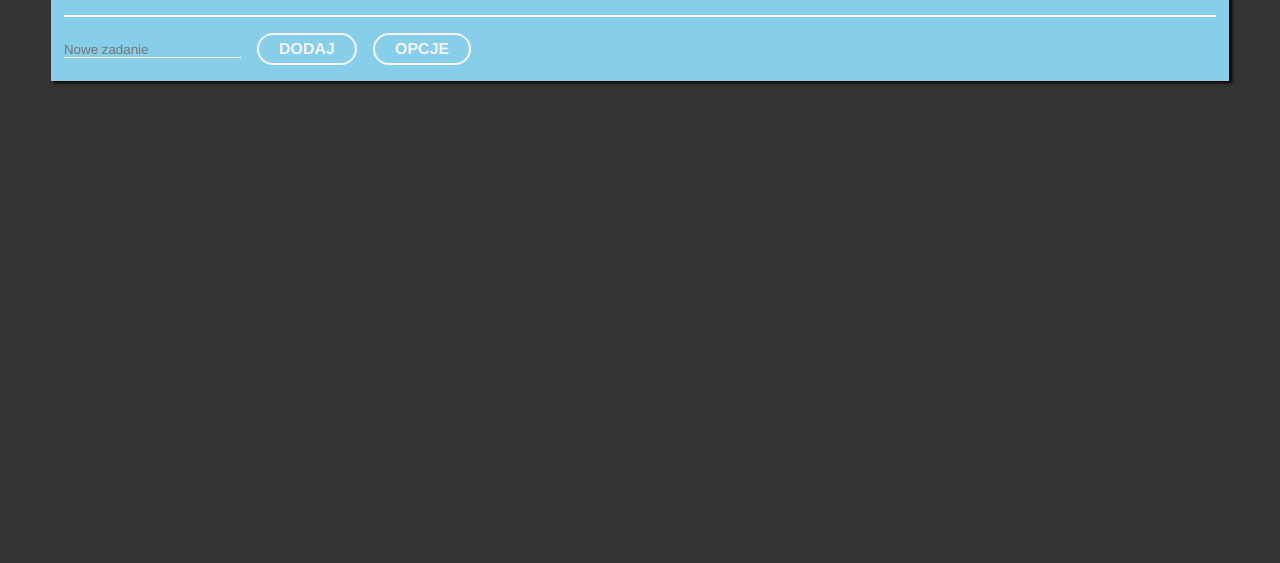
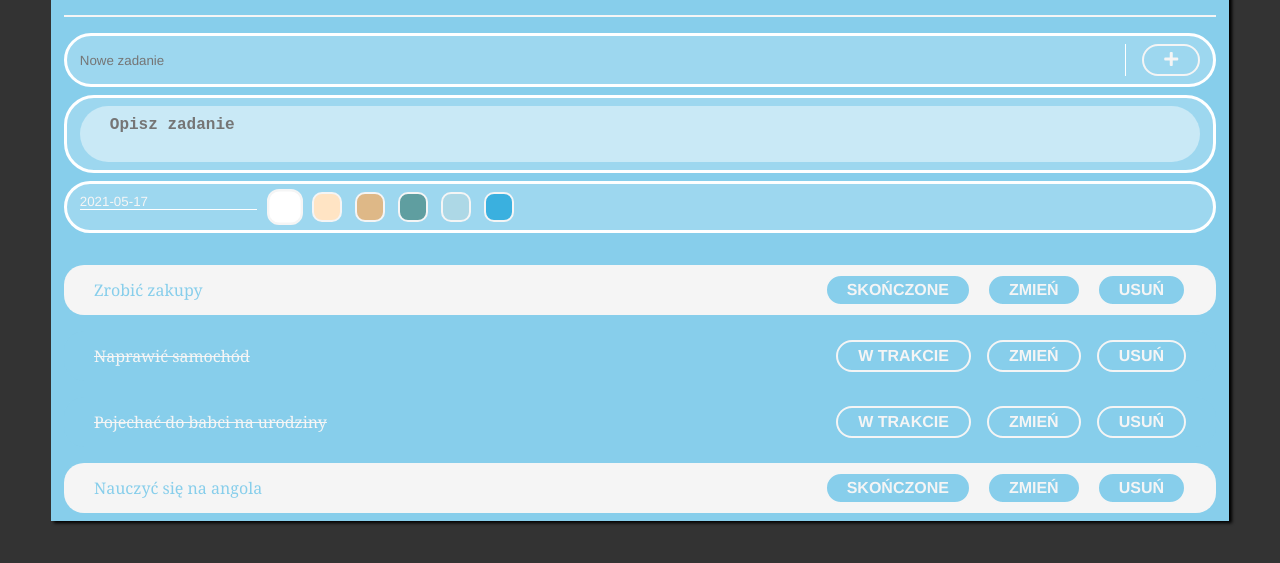
Before and after one commit to dar-gol/To-do-app, a React app: page / in a window 1280 px wide. Shown: the part 69-632 px from the top of the page. Built offline with nearby package versions, Linux system fonts and the light colour scheme.

Commit message:
add redux and formik, rebuild application structure and appearance

```diff
--- /dev/null
+++ b/src/actions/tasks.js
@@ -0,0 +1,16 @@
+import types from '../types/tasks.js';
+
+const { ADD_TASK, DELETE_TASK, MODIFY_TASK, RESET_TASKS } = types;
+
+const addTask = (task) => ({ type: ADD_TASK, payload: { task } });
+const modifyTask = (task, modifyId) => ({
+  type: MODIFY_TASK,
+  payload: { modifyId, task },
+});
+const deleteTask = (deleteId) => ({
+  type: DELETE_TASK,
+  payload: { deleteId },
+});
+const resetTasks = () => ({ type: RESET_TASKS });
+
+export default { addTask, modifyTask, deleteTask, resetTasks };
--- a/src/components/DataAdd.js
+++ /dev/null
@@ -1,81 +0,0 @@
-import React, { useState } from 'react';
-import DatePicker from 'react-datepicker';
-
-// import '../style/components/DataAdd.scss';
-import 'react-datepicker/dist/react-datepicker.css';
-
-const taskColor = [
-  'white',
-  'Bisque',
-  'BurlyWood',
-  'CadetBlue',
-  'LightBlue',
-  '#3ab0df',
-];
-
-const DataAdd = (props) => {
-  const [active, setActive] = useState('');
-  const [startDate, setStartDate] = useState(new Date());
-  const [currentTaskColor, setCurrentTaskColor] = useState('white');
-
-  const handleSetCurrentTaskColor = (color) => setCurrentTaskColor(color);
-
-  return (
-    <>
-      <div className="add-task__form">
-        <input
-          name="newTaskInput"
-          className="text-input"
-          id="new"
-          onKeyDown={props.addTask}
-          type="text"
-          placeholder={props.change ? 'Zmień zadanie' : 'Nowe zadanie'}
-          onChange={props.addTask}
-          value={props.value}
-        />
-        <button
-          className="button"
-          onClick={(e) => props.addTask(e, currentTaskColor)}
-        >
-          {props.change ? 'Zmień' : 'Dodaj'}
-        </button>
-        <button
-          className="button"
-          onClick={() => (active === '' ? setActive('active') : setActive(''))}
-        >
-          opcje
-        </button>
-      </div>
-      <div className={`add-task__extends add-task__extends--${active}`}>
-        <div>
-          <DatePicker
-            className="text-input"
-            selected={startDate}
-            dateFormat="dd/MM/yyyy"
-            minDate={new Date()}
-            onChange={(date) => setStartDate(date)}
-          />
-        </div>
-        <div>
-          {taskColor.map((color, index) => {
-            return (
-              <button
-                key={index}
-                onClick={() => handleSetCurrentTaskColor(color)}
-                name="taskColor"
-                className={`add-task__bg-button ${
-                  currentTaskColor === color
-                    ? `add-task__bg-button--active`
-                    : ''
-                }`}
-                style={{ backgroundColor: color }}
-              ></button>
-            );
-          })}
-        </div>
-      </div>
-    </>
-  );
-};
-
-export default DataAdd;
--- a/src/components/Task.js
+++ b/src/components/Task.js
@@ -1,7 +1,6 @@
 import React from 'react';
 
 const Task = (props) => {
-  const { date } = props.task;
   return (
     <div
       className={`to-do-list__task to-do-list__task${
@@ -38,18 +37,7 @@ const Task = (props) => {
       {props.task.isChanged ? (
         <p className="to-do-list__text">...</p>
       ) : (
-        <p className="to-do-list__text">
-          {' '}
-          {typeof date === 'boolean'
-            ? props.task.name
-            : `${props.task.name} (do dnia ${
-                date.getDate() < 10 ? '0' + date.getDate() : date.getDate()
-              }.${
-                date.getMonth() + 1 < 10
-                  ? '0' + (date.getMonth() + 1)
-                  : date.getMonth() + 1
-              }.${date.getFullYear()} roku)`}
-        </p>
+        <p className="to-do-list__text">{props.task.title}</p>
       )}
     </div>
   );
--- /dev/null
+++ b/src/components/TaskForm/DatePickerField.jsx
@@ -0,0 +1,25 @@
+import React from "react";
+import { useField, useFormikContext } from "formik";
+import DatePicker from "react-datepicker";
+
+import 'react-datepicker/dist/react-datepicker.css';
+
+const DatePickerField = ({ ...props }) => {
+  const { setFieldValue } = useFormikContext();
+  const [field] = useField(props);
+  return (
+    <DatePicker
+      {...field}
+      {...props}
+      className="text-input"
+      dateFormat="yyyy-MM-dd"
+      minDate={new Date()}
+      selected={(field.value && new Date(field.value)) || null}
+      onChange={val => {
+        setFieldValue(field.name, val);
+      }}
+    />
+  );
+};
+
+export default DatePickerField;
--- /dev/null
+++ b/src/components/TaskForm/Input.jsx
@@ -0,0 +1,14 @@
+import React from 'react';
+import { Field } from 'formik';
+
+const Input = ({ name, ...rest }) => {
+  return (
+    <Field
+      as="input"
+      name={name}
+      {...rest}
+    />
+  )
+}
+
+export default Input;
--- /dev/null
+++ b/src/components/TaskForm/TaskForm.jsx
@@ -0,0 +1,82 @@
+import React, { useState } from 'react';
+import { connect } from 'react-redux';
+import { Formik } from 'formik';
+
+import actions from '../../actions/tasks';
+
+import DatePickerField from './DatePickerField';
+import Input from './Input';
+import Textarea from './Textarea';
+
+const taskColor = [
+  'white',
+  'Bisque',
+  'BurlyWood',
+  'CadetBlue',
+  'LightBlue',
+  '#3ab0df',
+];
+
+const TaskForm = ({add}) => {
+  const [currentTaskColor, setCurrentTaskColor] = useState('white');
+
+  const handleSetCurrentTaskColor = (color) => setCurrentTaskColor(color);
+
+  return (
+    <header className="add-task">
+      <h2 className="add-task__title">Lista zadań </h2>
+      <Formik
+        initialValues={{ title: '', date: new Date(), description: ''}}
+        onSubmit={(values, {resetForm}) => {
+          const { title, date, description } = values;
+          add({ title, date, color: currentTaskColor, during: true, description })
+          resetForm({});
+        }}>
+          {
+        ({
+          handleSubmit,
+        }) => (
+          <form className="add-task__form" onSubmit={handleSubmit}>
+            <div className="add-task__form-row">
+              <Input className="text-input add-task__task-input" name="title" placeholder={'Nowe zadanie'}/>
+              <button className="button" type="submit">
+                  <i className="fas fa-plus"></i>
+              </button>
+            </div>
+            <div className="add-task__form-row">
+              <Textarea name='description' className='add-task__task-input add-task__task-textarea' placeholder="Opisz zadanie"/>
+            </div>
+            <div className="add-task__form-row">
+              <DatePickerField
+                name="date"
+              />
+              {taskColor.map((color, index) => {
+                return (
+                  <button
+                    type="button"
+                    key={index}
+                    onClick={() => handleSetCurrentTaskColor(color)}
+                    name="taskColor"
+                    className={`add-task__bg-button ${
+                      currentTaskColor === color
+                        ? `add-task__bg-button--active`
+                        : ''
+                    }`}
+                    style={{ backgroundColor: color }}
+                  ></button>
+                );
+              })}
+            </div>
+          </form>
+        )
+      }
+      </Formik>
+    </header>
+  );
+};
+
+const mapDispatchToProps = (dispatch) => ({
+  add: task => dispatch(actions.addTask(task)),
+})
+
+export default connect(null, mapDispatchToProps)(TaskForm);
--- /dev/null
+++ b/src/components/TaskForm/Textarea.jsx
@@ -0,0 +1,14 @@
+import React from 'react';
+import { Field } from 'formik';
+
+const Textarea = ({ name, ...rest }) => {
+  return (
+    <Field
+      as="textarea"
+      name={name}
+      {...rest}
+    />
+  )
+}
+
+export default Textarea;
--- /dev/null
+++ b/src/components/TasksContainer.jsx
@@ -0,0 +1,24 @@
+import React from 'react';
+import { connect } from 'react-redux';
+
+import Task from './Task'
+
+const TasksContainer = ({ tasks }) => {
+    return (
+        <main className="to-do-list">
+            {tasks.map((task, id) => (
+                <Task key={id} task={task} />
+            ))}
+        </main>
+    )
+};
+
+const mapStateToProps = state => ({
+    tasks: state.tasks.list,
+})
+
+export default connect(mapStateToProps, {})(TasksContainer);
+
+// {tasks.map(task, id) =>
+//     <Task key={id} task={task} />
+// }
--- a/src/index.js
+++ b/src/index.js
@@ -2,10 +2,14 @@ import React from 'react';
 import ReactDOM from 'react-dom';
 import App from './layouts/App';
 import * as serviceWorker from './serviceWorker';
+import { Provider } from 'react-redux';
+import store from './store';
 
 ReactDOM.render(
   <React.StrictMode>
-    <App />
+    <Provider store={store}>
+      <App />
+    </Provider>
   </React.StrictMode>,
   document.getElementById('root')
 );
--- a/src/layouts/App.js
+++ b/src/layouts/App.js
@@ -1,8 +1,8 @@
 import React, { Component } from 'react';
 
-import Task from '../components/Task';
-import DataAdder from '../components/DataAdd';
+import TaskForm from '../components/TaskForm/TaskForm';
 import Popup from '../components/Popup';
+import TasksContainer from '../components/TasksContainer';
 
 import '../style/main.scss';
 class App extends Component {
@@ -197,31 +197,14 @@ class App extends Component {
             this.state.popup ? 'container--blur-filter' : ''
           }`}
         >
-          <header className="add-task">
-            <h2 className="add-task__title">Lista zadań </h2>
-            <DataAdder
+          <TaskForm
             date={this.state.newDate}
             priority={this.state.newPriority}
             value={this.state.newTask}
             addTask={this.handleAddTask}
             change={this.state.tasksChange}
           />
-          </header>
-          <main className="to-do-list">
-            {this.state.tasks.map((task, index) => {
-              return (
-                <Task
-                  task={task}
-                  key={index}
-                  index={index}
-                  delete={this.handleTaskDeleteButton}
-                  modify={this.handleTaskModify}
-                  value={this.state.newTask}
-                  addTask={this.handleAddTask}
-                />
-              );
-            })}
-          </main>
+          <TasksContainer />
         </div>
       </>
     );
--- /dev/null
+++ b/src/reducers.js
@@ -0,0 +1,9 @@
+import { combineReducers } from 'redux';
+
+import tasksReducer from './reducers/tasks';
+
+const rootReducers = combineReducers({
+  tasks: tasksReducer,
+});
+
+export default rootReducers;
--- /dev/null
+++ b/src/reducers/tasks.js
@@ -0,0 +1,79 @@
+import types from '../types/tasks.js';
+
+const { ADD_TASK, DELETE_TASK, MODIFY_TASK, RESET_TASKS } = types;
+
+const INITIAL_TASKS = {
+  list: [
+    {
+      date: '2021-12-01',
+      during: true,
+      title: 'Zrobić zakupy',
+      description:
+        'Coś na sniadanko: pomidorek, kiełbasa, cebula, jaja, sałata',
+      color: 'white',
+    },
+    {
+      date: '2021-03-03',
+      during: false,
+      title: 'Naprawić samochód',
+      description: 'Kupic opone bo przebita i drążek od skrzyni biegów',
+      color: 'Bisque',
+    },
+    {
+      date: '2021-07-21',
+      during: false,
+      title: 'Pojechać do babci na urodziny',
+      description: 'Kupić prezent i tort :)',
+      color: 'Bisque',
+    },
+    {
+      date: '2021-11-30',
+      during: true,
+      title: 'Nauczyć się na angola',
+      description: 'słówka, słówka i jeszcze raz słówka...',
+      color: 'Bisque',
+    },
+  ],
+};
+
+const tasksReducer = (state = INITIAL_TASKS, action) => {
+  switch (action.type) {
+    case ADD_TASK: {
+      return {
+        ...state,
+        list: [...state.list, action.payload.task],
+      };
+    }
+    case DELETE_TASK: {
+      return {
+        ...state,
+        list: state.list.filter(
+          (item, index) => index !== action.payload.deleteId
+        ),
+      };
+    }
+    case MODIFY_TASK: {
+      const newTasks = state.list.map((task, id) => {
+        if (id === action.payload.modifyId) {
+          return action.payload.task;
+        }
+        return task;
+      });
+      return {
+        ...state,
+        list: newTasks,
+      };
+    }
+    case RESET_TASKS: {
+      return {
+        ...state,
+        list: [],
+      };
+    }
+    default: {
+      return state;
+    }
+  }
+};
+
+export default tasksReducer;
--- /dev/null
+++ b/src/store.js
@@ -0,0 +1,8 @@
+import { createStore } from 'redux';
+import { composeWithDevTools } from 'redux-devtools-extension';
+
+import rootReducers from './reducers';
+
+const store = createStore(rootReducers, composeWithDevTools());
+
+export default store;
--- a/src/style/components/DataAdd.scss
+++ b/src/style/components/DataAdd.scss
@@ -12,13 +12,43 @@
     border-bottom: 2px solid $text-color;
   }
   &__form {
+    display: flex;
+    flex-basis: 100%;
+    flex-direction: column;
+  }
+  &__form-row {
+    @include box-basic(null, white, solid, 3px);
+    @include box-padding(1vh, 1vw);
+    @include box-margin(0, 0, 1vh, 0);
+    background-color: lighten($bg-header-color, 5%);
+    border-radius: 30px;
+    display: flex;
+    flex-direction: row;
     flex-basis: 100%;
   }
-  &__extends {
-    display: none;
-    &--active {
-      @include box-margin($vertical-shift, 0);
-      display: flex;
+  &__task-input {
+    border: 0;
+    border-right: white solid 1px;
+    flex-grow: 1;
+    transition: 0.2s;
+    &:focus {
+      border-bottom: 1px solid white;
+    }
+  }
+  &__task-textarea {
+    @include box-padding(10px, 30px);
+    font-size: 16px;
+    font-weight: bold;
+    background-color: lighten($bg-header-color, 15%);
+    border-radius: 30px;
+    outline: none;
+    resize: none;
+    overflow: auto;
+    color: darken($bg-header-color, 20%);
+    border: none;
+    transition: 0.2s;
+    &:focus {
+      box-shadow: 0 0 0 3px $bg-header-color;
     }
   }
   &__bg-button {
@@ -41,13 +71,14 @@
 .react-datepicker {
   color: $text-color !important;
   border-radius: 20px;
-  background-color: $bg-header-color;
+  background-color: lighten($bg-header-color, 7%);
   border: 0;
+  outline: none;
   &-popper {
     z-index: 2 !important;
   }
   &__header {
-    background-color: $bg-header-color;
+    background-color: lighten($bg-header-color, 4%);
     border: 0;
   }
   &__day-name,
--- a/src/style/components/Task.scss
+++ b/src/style/components/Task.scss
@@ -4,8 +4,9 @@
   background-color: $bg-header-color;
   &__task {
     @include box-basic($bg-color, null, null, null, $bg-header-color);
+    @include box-margin(1vh, $horizontal-shift);
     font-family: Cambria, Cochin, Georgia, Times, 'Times New Roman', serif;
-    height: $task-height;
+    // height: $task-height;
     min-height: 50px;
     opacity: 1;
     display: flex;
@@ -13,7 +14,8 @@
     justify-content: space-between;
     align-items: center;
     border-radius: 20px;
-    @include box-margin(1vh, $horizontal-shift);
+    transition: 0.2s;
+    cursor: pointer;
     &--during {
       @include box-basic($task-during-color, null, null, null, null);
     }
@@ -31,6 +33,11 @@
       @include box-basic($task-done-color, null, null, null, $text-color);
       text-decoration: line-through;
     }
+    &:hover {
+      background-color: lighten(SteelBlue, 10%);
+      box-shadow: 0 0 0 5px white;
+      color: white;
+    }
   }
   &__container-btn {
     margin-right: $elements-task-shift;
@@ -43,3 +50,32 @@
     background-color: $bg-header-color;
   }
 }
+
+@media (max-width: 700px) and (orientation: portrait) {
+  .to-do-list__container-btn {
+  }
+  .to-do-list__text {
+    margin-bottom: 0.5vh;
+  }
+  .to-do-list__task {
+    flex-direction: column-reverse;
+    padding: 1vh 0;
+  }
+}
+
+@media (max-width: 500px) and (orientation: portrait) {
+  .to-do-list__container-btn {
+    margin: 0;
+  }
+  .to-do-list__button {
+    margin: 0.2vw;
+    // padding: 0;
+  }
+  .to-do-list__text {
+    margin-left: 0;
+  }
+  .to-do-list__task {
+    flex-direction: column-reverse;
+    padding: 1vh 0;
+  }
+}
--- a/src/style/layouts/App.scss
+++ b/src/style/layouts/App.scss
@@ -1,6 +1,7 @@
 .container {
   @include shadow();
   @include box-margin($vertical-shift + 1vh, $horizontal-shift + 3vw);
+  overflow-x: hidden;
   &--blur-filter {
     filter: blur(8px);
     pointer-events: none;
--- /dev/null
+++ b/src/types/tasks.js
@@ -0,0 +1,11 @@
+const ADD_TASK = 'ADD_TASK';
+const MODIFY_TASK = 'MODIFY_TASK';
+const DELETE_TASK = 'DELETE_TASK';
+const RESET_TASKS = 'RESET_TASKS';
+
+export default {
+  ADD_TASK,
+  MODIFY_TASK,
+  DELETE_TASK,
+  RESET_TASKS,
+};
```
Also changed, not shown: package.json (+6 -2 lines), 1 other file. Lines whose indentation alone changed are shown as unchanged.
